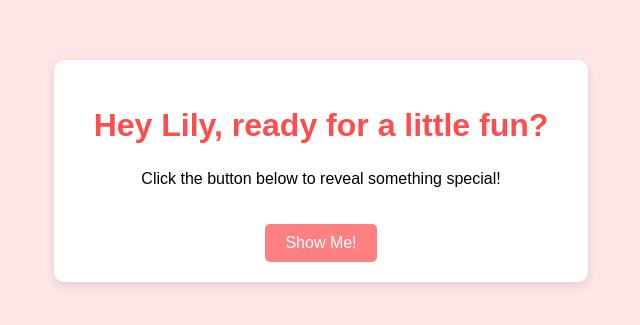
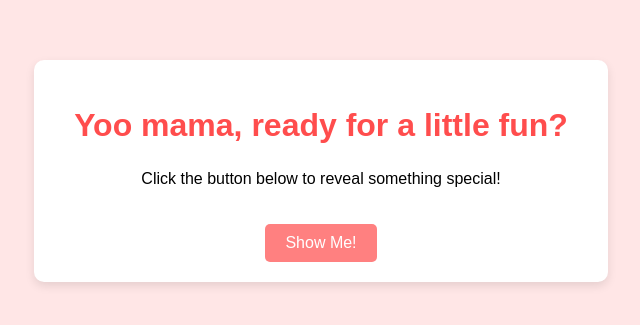
Before and after one commit to Justtoofunny21/XHORA, a plain HTML site: page index.html in a window 1280 px wide. Shown: the part 229-554 px from the top of the page, without its empty margins (319-959 px from the left). Drawn offline with Linux system fonts and the light colour scheme.

Commit message:
Update index.html

```diff
--- a/index.html
+++ b/index.html
@@ -3,12 +3,12 @@
 <head>
     <meta charset="UTF-8">
     <meta name="viewport" content="width=device-width, initial-scale=1.0">
-    <title>Something Special for Lily</title>
+    <title>Something Special for you</title>
     <link rel="stylesheet" href="style.css">
 </head>
 <body>
     <div class="intro-container" id="intro">
-        <h2>Hey Lily, ready for a little fun?</h2>
+        <h2>Yoo mama, ready for a little fun?</h2>
         <p>Click the button below to reveal something special!</p>
         <button class="reveal-button" onclick="revealMessage()">Show Me!</button>
     </div>
```
